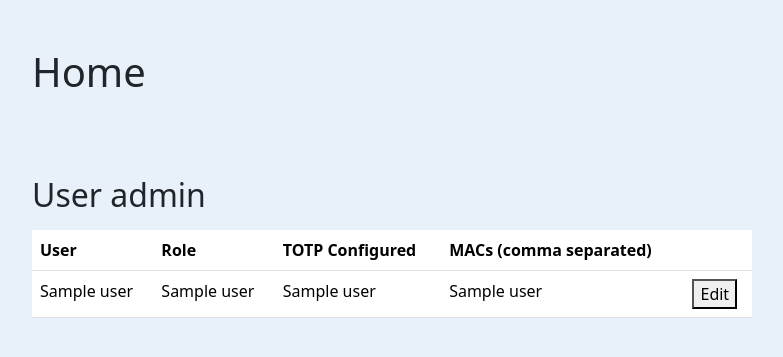
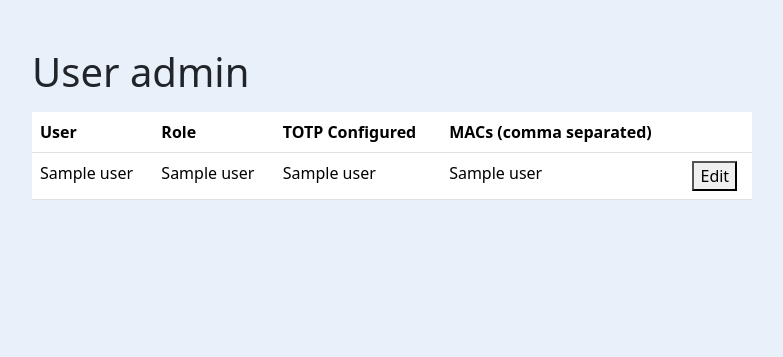
Before and after one commit to looprock/openvpn_gsuite_auth, a Flask app: template vpnauth/templates/admin.html in a window 1280 px wide. Shown: the part 56-413 px from the top of the page, without its empty margins (248-1031 px from the left). Run offline with Flask 3, Linux system fonts and the light colour scheme; the template is opened without the code that fills it: most values are stand-ins (such as "Sample title", 1, 10 or a date in 2020); parts of the project's set-up code (start-up, migrations or seed data) failed here and were passed over; some libraries are stand-ins or nearby versions.

Commit message:
fix admin page header

```diff
--- a/vpnauth/templates/admin.html
+++ b/vpnauth/templates/admin.html
@@ -6,8 +6,7 @@
 <div class="container">
   <div class="row">
     <div class="col-md-10 col-lg-8 mx-lg-auto mx-md-auto">
-      <h1 class="pt-5 pb-2">Home</h1>
-      <p class="pt-5"><h2>User admin</h2></p>
+      <h1 class="pt-5 pb-2">User admin</h1>
       {% if message %}
       <p class="pt-2"><strong>{{ message }}</strong></p>
       {% endif %}
```
